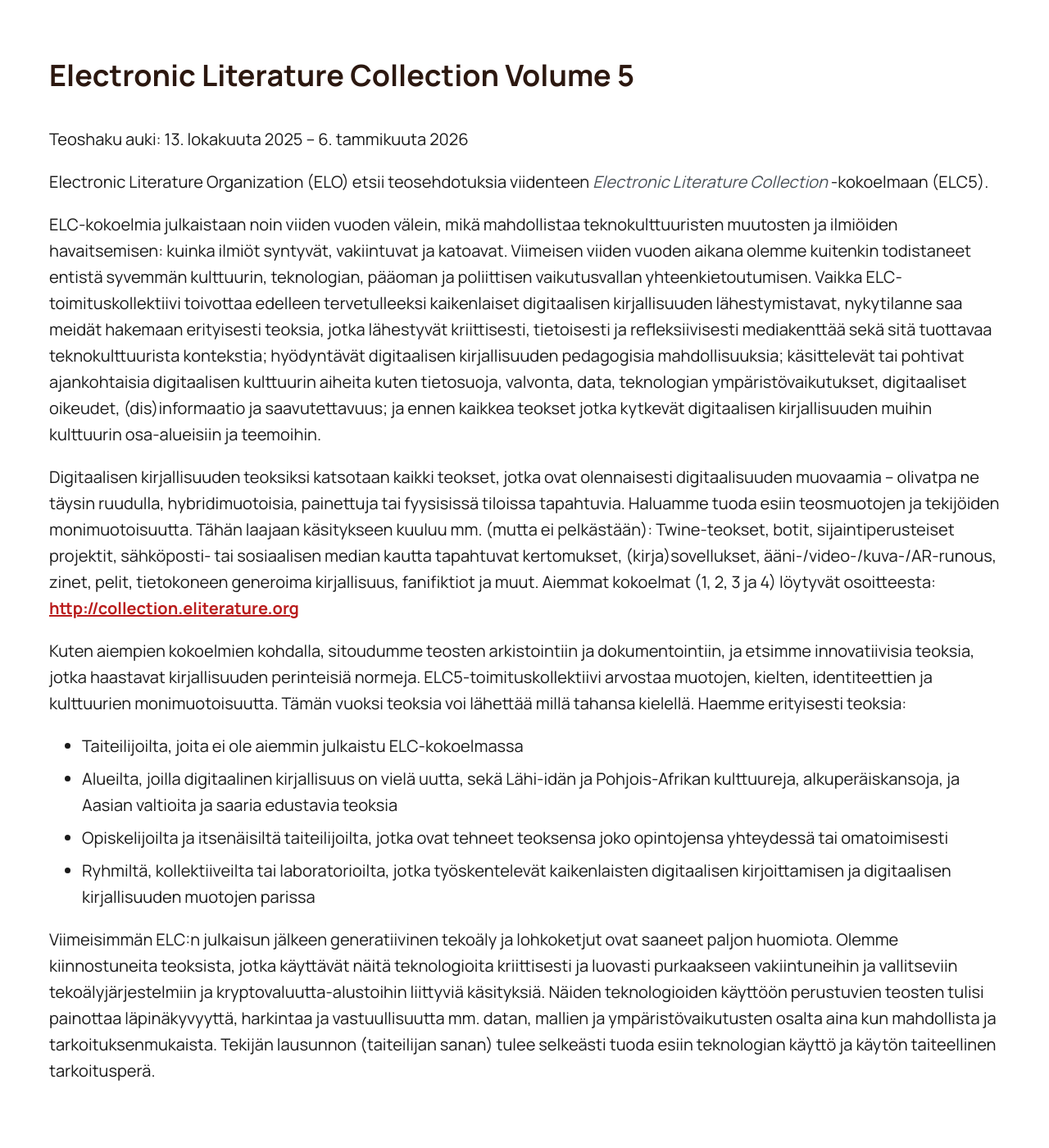
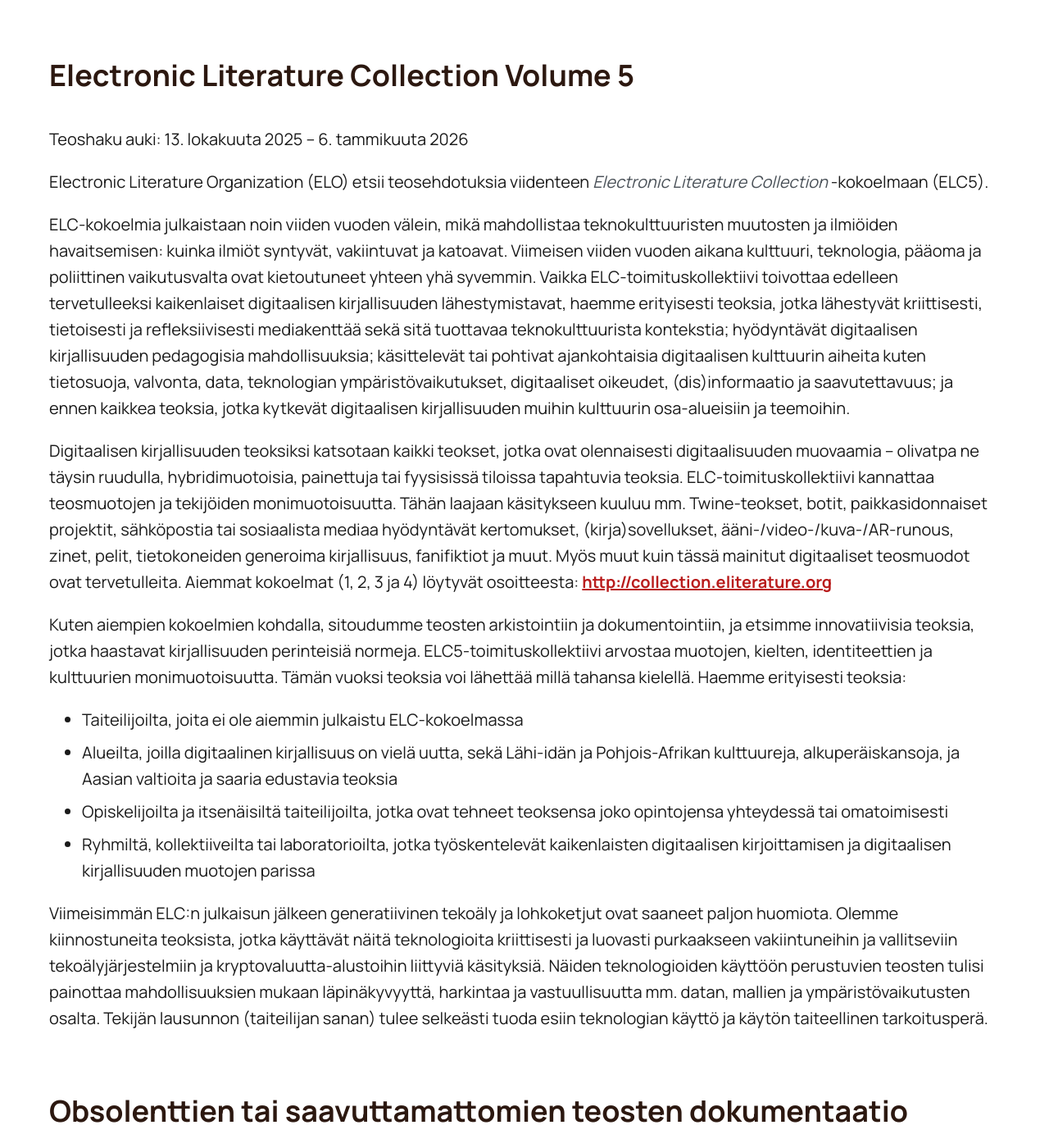
Before and after one commit to eliterature/elc5-info, a Jekyll site: the page built from docs/FI/index.md, in a window 1280 px wide and 1400 px high, scrolled down 793 px. Shown: the whole window at 82% size. Built offline with Jekyll 4.4.1, drawn with Linux system fonts in a browser that asks for light colours; our own code applies the rules of GitHub Pages for plain Markdown files; some of the changed text lies outside the part shown.

Commit message:
Updated Finnish translation

```diff
--- a/docs/FI/index.md
+++ b/docs/FI/index.md
@@ -11,9 +11,9 @@ Teoshaku auki: 13. lokakuuta 2025 – 6. tammikuuta 2026
 
 Electronic Literature Organization (ELO) etsii teosehdotuksia viidenteen *Electronic Literature Collection* \-kokoelmaan (ELC5).
 
-ELC-kokoelmia julkaistaan noin viiden vuoden välein, mikä mahdollistaa teknokulttuuristen muutosten ja ilmiöiden havaitsemisen: kuinka ilmiöt syntyvät, vakiintuvat ja katoavat. Viimeisen viiden vuoden aikana olemme kuitenkin todistaneet entistä syvemmän kulttuurin, teknologian, pääoman ja poliittisen vaikutusvallan yhteenkietoutumisen. Vaikka ELC-toimituskollektiivi toivottaa edelleen tervetulleeksi kaikenlaiset digitaalisen kirjallisuuden lähestymistavat, nykytilanne saa meidät hakemaan erityisesti teoksia, jotka lähestyvät kriittisesti, tietoisesti ja refleksiivisesti mediakenttää sekä sitä tuottavaa teknokulttuurista kontekstia; hyödyntävät digitaalisen kirjallisuuden pedagogisia mahdollisuuksia; käsittelevät tai pohtivat ajankohtaisia digitaalisen kulttuurin aiheita kuten tietosuoja, valvonta, data, teknologian ympäristövaikutukset, digitaaliset oikeudet, (dis)informaatio ja saavutettavuus; ja ennen kaikkea teokset jotka kytkevät digitaalisen kirjallisuuden muihin kulttuurin osa-alueisiin ja teemoihin.
+ELC-kokoelmia julkaistaan noin viiden vuoden välein, mikä mahdollistaa teknokulttuuristen muutosten ja ilmiöiden havaitsemisen: kuinka ilmiöt syntyvät, vakiintuvat ja katoavat. Viimeisen viiden vuoden aikana kulttuuri, teknologia, pääoma ja poliittinen vaikutusvalta ovat kietoutuneet yhteen yhä syvemmin. Vaikka ELC-toimituskollektiivi toivottaa edelleen tervetulleeksi kaikenlaiset digitaalisen kirjallisuuden lähestymistavat, haemme erityisesti teoksia, jotka lähestyvät kriittisesti, tietoisesti ja refleksiivisesti mediakenttää sekä sitä tuottavaa teknokulttuurista kontekstia; hyödyntävät digitaalisen kirjallisuuden pedagogisia mahdollisuuksia; käsittelevät tai pohtivat ajankohtaisia digitaalisen kulttuurin aiheita kuten tietosuoja, valvonta, data, teknologian ympäristövaikutukset, digitaaliset oikeudet, (dis)informaatio ja saavutettavuus; ja ennen kaikkea teoksia, jotka kytkevät digitaalisen kirjallisuuden muihin kulttuurin osa-alueisiin ja teemoihin.
 
-Digitaalisen kirjallisuuden teoksiksi katsotaan kaikki teokset, jotka ovat olennaisesti digitaalisuuden muovaamia – olivatpa ne täysin ruudulla, hybridimuotoisia, painettuja tai fyysisissä tiloissa tapahtuvia. Haluamme tuoda esiin teosmuotojen ja tekijöiden monimuotoisuutta. Tähän laajaan käsitykseen kuuluu mm. (mutta ei pelkästään): Twine-teokset, botit, sijaintiperusteiset projektit, sähköposti- tai sosiaalisen median kautta tapahtuvat kertomukset, (kirja)sovellukset, ääni-/video-/kuva-/AR-runous, zinet, pelit, tietokoneen generoima kirjallisuus, fanifiktiot ja muut. Aiemmat kokoelmat (1, 2, 3 ja 4) löytyvät osoitteesta: [http://collection.eliterature.org](http://collection.eliterature.org)
+Digitaalisen kirjallisuuden teoksiksi katsotaan kaikki teokset, jotka ovat olennaisesti digitaalisuuden muovaamia – olivatpa ne täysin ruudulla, hybridimuotoisia, painettuja tai fyysisissä tiloissa tapahtuvia teoksia. ELC-toimituskollektiivi kannattaa teosmuotojen ja tekijöiden monimuotoisuutta. Tähän laajaan käsitykseen kuuluu mm. Twine-teokset, botit, paikkasidonnaiset projektit, sähköpostia tai sosiaalista mediaa hyödyntävät kertomukset, (kirja)sovellukset, ääni-/video-/kuva-/AR-runous, zinet, pelit, tietokoneiden generoima kirjallisuus, fanifiktiot ja muut. Myös muut kuin tässä mainitut digitaaliset teosmuodot ovat tervetulleita. Aiemmat kokoelmat (1, 2, 3 ja 4) löytyvät osoitteesta: [http://collection.eliterature.org](http://collection.eliterature.org)
 
 Kuten aiempien kokoelmien kohdalla, sitoudumme teosten arkistointiin ja dokumentointiin, ja etsimme innovatiivisia teoksia, jotka haastavat kirjallisuuden perinteisiä normeja. ELC5-toimituskollektiivi arvostaa muotojen, kielten, identiteettien ja kulttuurien monimuotoisuutta. Tämän vuoksi teoksia voi lähettää millä tahansa kielellä. Haemme erityisesti teoksia:
 
@@ -22,13 +22,13 @@ Kuten aiempien kokoelmien kohdalla, sitoudumme teosten arkistointiin ja dokument
 * Opiskelijoilta ja itsenäisiltä taiteilijoilta, jotka ovat tehneet teoksensa joko opintojensa yhteydessä tai omatoimisesti
 * Ryhmiltä, kollektiiveilta tai laboratorioilta, jotka työskentelevät kaikenlaisten digitaalisen kirjoittamisen ja digitaalisen kirjallisuuden muotojen parissa
 
-Viimeisimmän ELC:n julkaisun jälkeen generatiivinen tekoäly ja lohkoketjut ovat saaneet paljon huomiota. Olemme kiinnostuneita teoksista, jotka käyttävät näitä teknologioita kriittisesti ja luovasti purkaakseen vakiintuneihin ja vallitseviin tekoälyjärjestelmiin ja kryptovaluutta-alustoihin liittyviä käsityksiä. Näiden teknologioiden käyttöön perustuvien teosten tulisi painottaa läpinäkyvyyttä, harkintaa ja vastuullisuutta mm. datan, mallien ja ympäristövaikutusten osalta aina kun mahdollista ja tarkoituksenmukaista. Tekijän lausunnon (taiteilijan sanan) tulee selkeästi tuoda esiin teknologian käyttö ja käytön taiteellinen tarkoitusperä.
+Viimeisimmän ELC:n julkaisun jälkeen generatiivinen tekoäly ja lohkoketjut ovat saaneet paljon huomiota. Olemme kiinnostuneita teoksista, jotka käyttävät näitä teknologioita kriittisesti ja luovasti purkaakseen vakiintuneihin ja vallitseviin tekoälyjärjestelmiin ja kryptovaluutta-alustoihin liittyviä käsityksiä. Näiden teknologioiden käyttöön perustuvien teosten tulisi painottaa mahdollisuuksien mukaan läpinäkyvyyttä, harkintaa ja vastuullisuutta mm. datan, mallien ja ympäristövaikutusten osalta. Tekijän lausunnon (taiteilijan sanan) tulee selkeästi tuoda esiin teknologian käyttö ja käytön taiteellinen tarkoitusperä.
 
 ### Obsolenttien tai saavuttamattomien teosten dokumentaatio
 
-Haluamme sisällyttää kokoelmaan myös dokumentaatioita teoksista, jotka ovat tulleet tai uhkaavat tulla saavuttamattomiksi esimerkiksi vanhentuneiden alustojen (obsolentit teokset), paikkasidonnaisuuden, itsetuhoisuuden tai muiden syiden vuoksi. Jos teos on esimerkiksi suunniteltu tietylle alustalle, joka ei enää ole käytössä (obsolentti), tai jos se on luonteeltaan väliaikainen, toivomme perusteellisia ääni- tai videotallenteita teoksen läpikäynnistä, jotka esittelevät digitaalisen teoksen keskeiset ominaisuudet, mahdollisuudet ja toiminnot. Suositeltava tallennusresoluutio on vähintään 720p (1280x720), ja tiedostokoon ei tulisi ylittää 5 GT per videotiedosto.
+Haluamme sisällyttää kokoelmaan myös dokumentaatioita teoksista, jotka ovat tulleet tai uhkaavat tulla saavuttamattomiksi esimerkiksi vanhentuneiden alustojen (obsolentit teokset), paikkasidonnaisuuden, itsensä tuhoavien ominaisuuksien tai muiden syiden vuoksi. Jos teos on esimerkiksi suunniteltu tietylle alustalle, joka ei enää ole käytössä (obsolentti), tai jos se on luonteeltaan väliaikainen, toivomme perusteellisia ääni- tai videotallenteita teoksen läpikäynnistä. Dokumentaation tulisi esitellä digitaalisen teoksen keskeiset ominaisuudet, mahdollisuudet ja toiminnot. Suositeltava tallennusresoluutio on vähintään 720p (1280x720), ja tiedostokoon ei tulisi ylittää 5 GT per videotiedosto.
 
-Jos perusteellinen video- tai äänitallenne teoksen läpikäynnistä, performanssista tai demosta ei ole teoksen ominaisuuksille sopiva dokumentaatiotapa, toivomme dokumentaatiota sen keskeisistä ominaisuuksista, estetiikasta, olemuksesta ja merkityksistä. Esimerkiksi XR-teoksen kohdalla tämä voi olla tallenne käyttökokemuksesta, joka sisältää teoksen keskeiset ominaisuudet ja elementit, ei pelkkä trailer- tai mainosvideo.
+Jos perusteellinen video- tai äänitallenne teoksen läpikäynnistä, performanssista tai demosta ei ole teoksen ominaisuuksille sopiva dokumentaatiotapa, toivomme toisenlaista dokumentaatiota sen keskeisistä ominaisuuksista, estetiikasta, olemuksesta ja merkityksistä. Esimerkiksi XR-teoksen kohdalla tämä voi olla tallenne käyttökokemuksesta, joka sisältää teoksen keskeiset ominaisuudet ja elementit, ei pelkkä trailer- tai mainosvideo.
 
 ### Hakuohjeet
 
```
Also changed, not shown: 1 other file.
